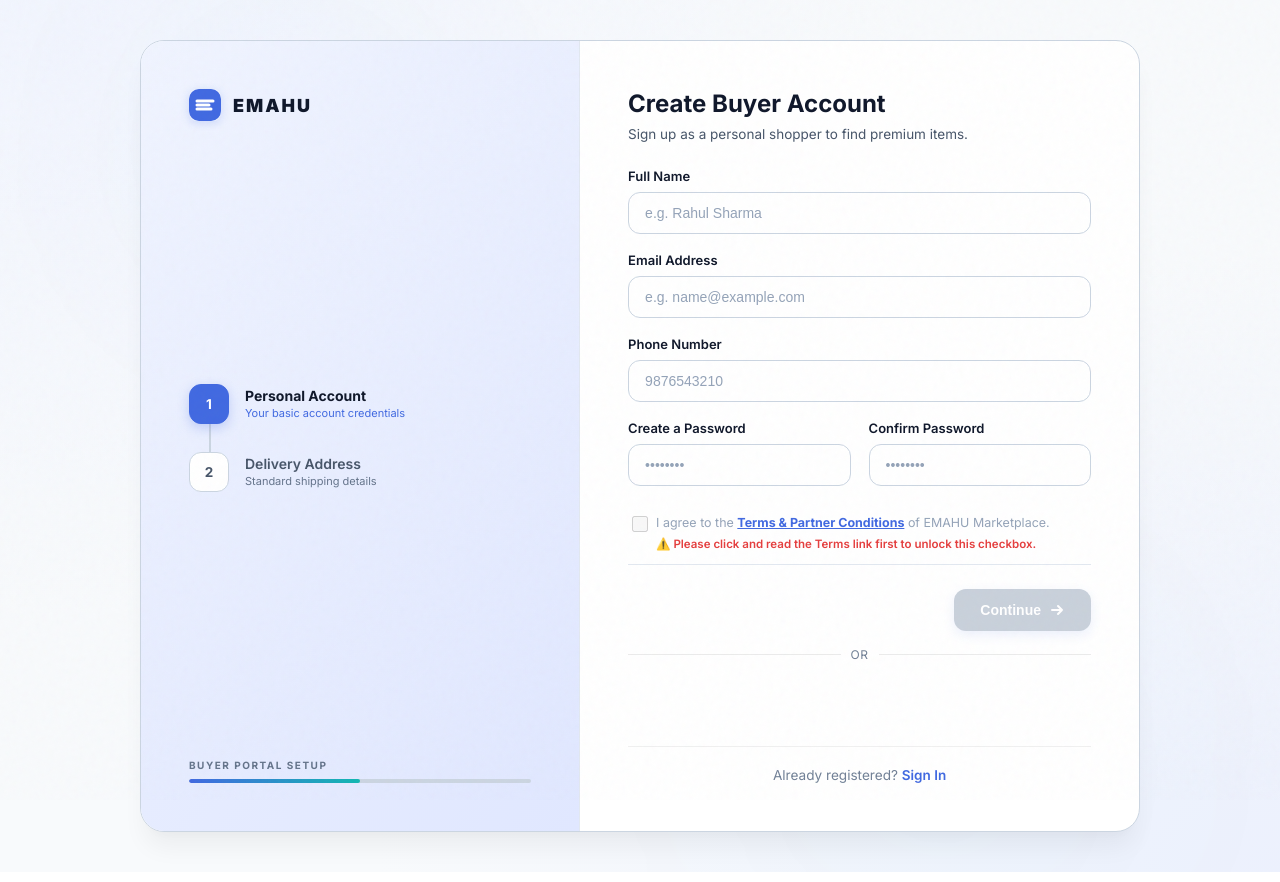
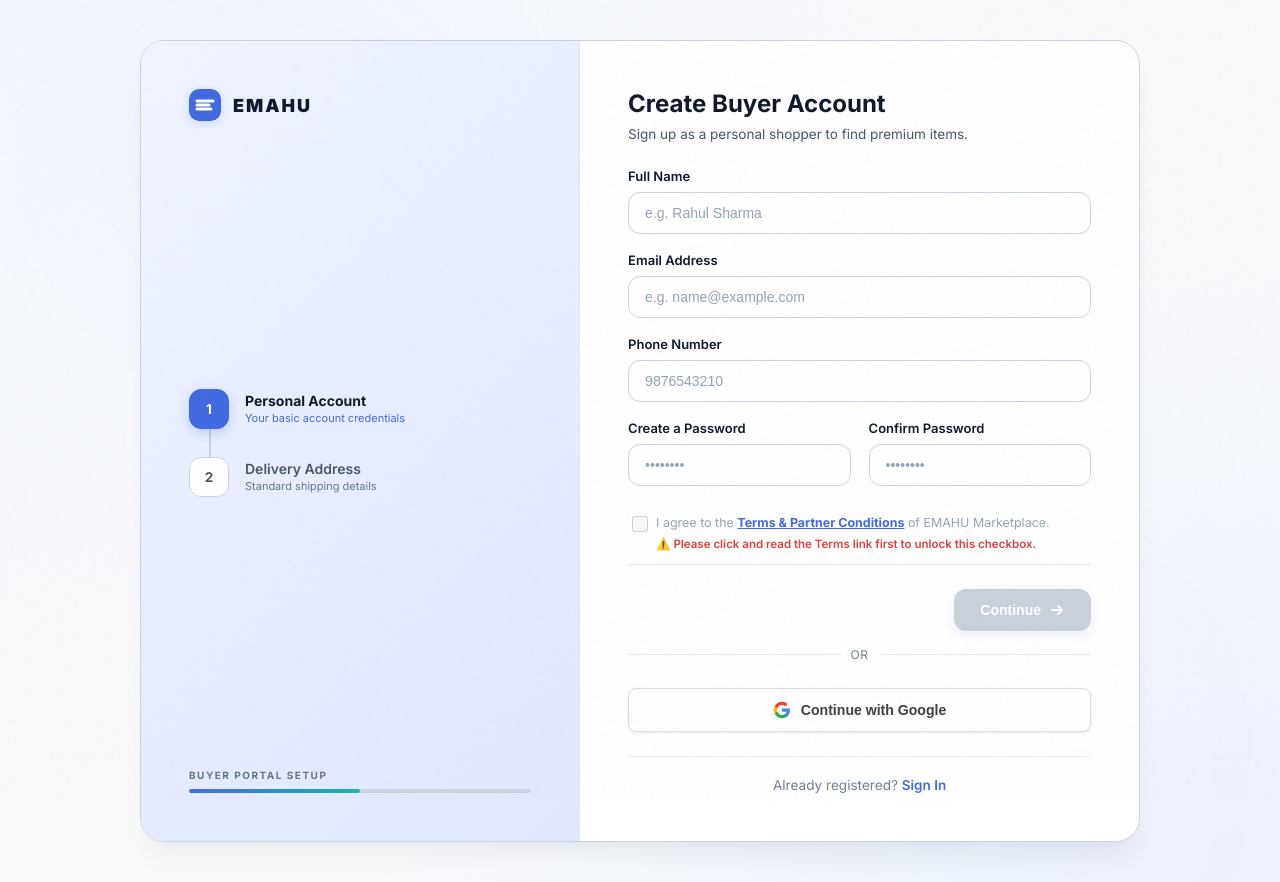
Before and after one commit to Mesolanki/Website---Emahu, a Next.js app in the folder frontend-web/: page /buyer/register in a window 1280 px wide. Built offline with nearby package versions, Linux system fonts and the light colour scheme; no server answers.

Commit message:
feat: render permanent styled Google Sign-In button on buyer and seller authentication pages

```diff
--- a/frontend-web/src/app/buyer/register/page.jsx
+++ b/frontend-web/src/app/buyer/register/page.jsx
@@ -537,8 +537,37 @@ export default function BuyerRegister() {
                     <div style={{ flex: 1, height: '1px', backgroundColor: 'rgba(0,0,0,0.08)' }} />
                   </div>
 
-                  <div style={{ display: 'flex', flexDirection: 'column', gap: '10px', marginBottom: '16px', alignItems: 'center' }}>
-                    <div id="google-signin-btn" style={{ width: '100%', minHeight: '44px' }} />
+                  <div style={{ display: 'flex', flexDirection: 'column', gap: '10px', marginBottom: '16px', alignItems: 'center', width: '100%' }}>
+                    <div id="google-signin-btn" style={{ width: '100%' }} />
+                    <button
+                      type="button"
+                      onClick={handleGoogleSignIn}
+                      style={{
+                        width: '100%',
+                        height: '44px',
+                        backgroundColor: '#ffffff',
+                        color: '#3c4043',
+                        border: '1px solid #dadce0',
+                        borderRadius: '8px',
+                        fontSize: '0.88rem',
+                        fontWeight: '600',
+                        cursor: 'pointer',
+                        display: 'flex',
+                        alignItems: 'center',
+                        justifyContent: 'center',
+                        gap: '10px',
+                        boxShadow: '0 1px 3px rgba(0,0,0,0.08)',
+                        transition: 'all 0.2s ease'
+                      }}
+                    >
+                      <svg width="18" height="18" viewBox="0 0 24 24">
+                        <path fill="#4285F4" d="M22.56 12.25c0-.78-.07-1.53-.2-2.25H12v4.26h5.92c-.26 1.37-1.04 2.53-2.21 3.31v2.77h3.57c2.08-1.92 3.28-4.74 3.28-8.09z"/>
+                        <path fill="#34A853" d="M12 23c2.97 0 5.46-.98 7.28-2.66l-3.57-2.77c-.98.66-2.23 1.06-3.71 1.06-2.86 0-5.29-1.93-6.16-4.53H2.18v2.84C3.99 20.53 7.7 23 12 23z"/>
+                        <path fill="#FBBC05" d="M5.84 14.09c-.22-.66-.35-1.36-.35-2.09s.13-1.43.35-2.09V7.06H2.18C1.43 8.55 1 10.22 1 12s.43 3.45 1.18 4.94l2.85-2.22.81-.63z"/>
+                        <path fill="#EA4335" d="M12 5.38c1.62 0 3.06.56 4.21 1.64l3.15-3.15C17.45 2.09 14.97 1 12 1 7.7 1 3.99 3.47 2.18 7.06l3.66 2.84c.87-2.6 3.3-4.52 6.16-4.52z"/>
+                      </svg>
+                      <span>Continue with Google</span>
+                    </button>
                   </div>
 
                   <div style={{ textAlign: 'center', borderTop: '1px solid rgba(0,0,0,0.06)', paddingTop: '20px', marginTop: '24px', fontSize: '0.85rem' }}>
```
Also changed, not shown: frontend-web/src/app/buyer/login/page.jsx (+31 -2 lines), frontend-web/src/app/seller/login/page.jsx (+31 -4 lines).
